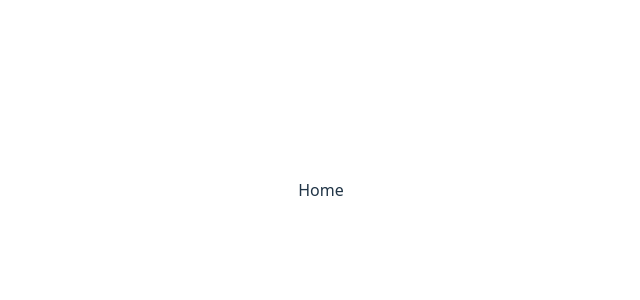
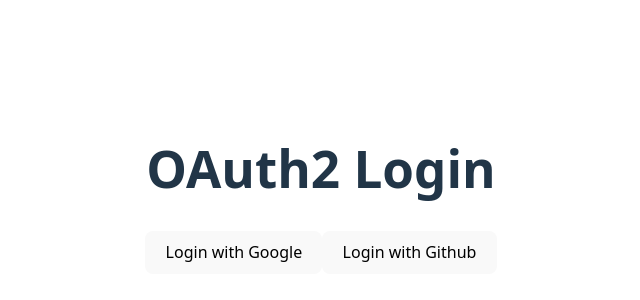
Before and after one commit to mads-bohn/oauth2-practice, a React (Vite) app in the folder oauth2-practice-ui/: page / in a window 1280 px wide. Shown: the part 210-510 px from the top of the page, without its empty margins (319-959 px from the left). Built offline with nearby package versions, Linux system fonts and the light colour scheme.

Commit message:
plain html

```diff
--- a/oauth2-practice-ui/src/components/Home.jsx
+++ b/oauth2-practice-ui/src/components/Home.jsx
@@ -2,6 +2,10 @@
 
 export default function Home() {
   return (
-    <div>Home</div>
+    <div>
+        <h1>OAuth2 Login</h1>
+        <button>Login with Google</button>
+        <button>Login with Github</button>
+    </div>
   )
 }
```
